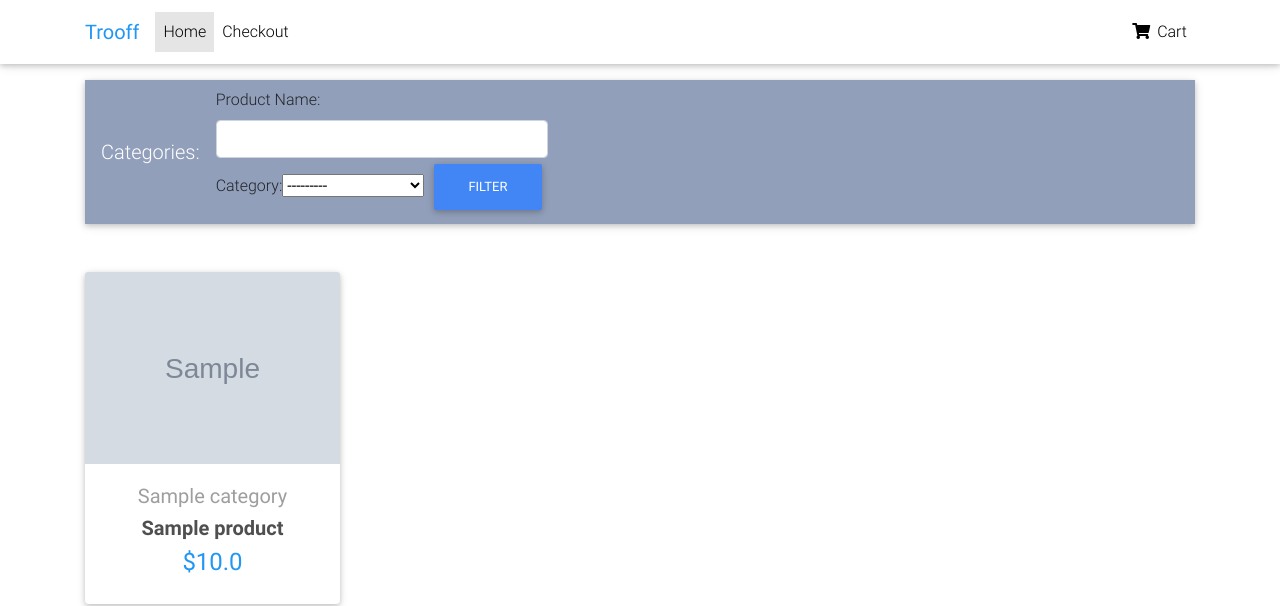
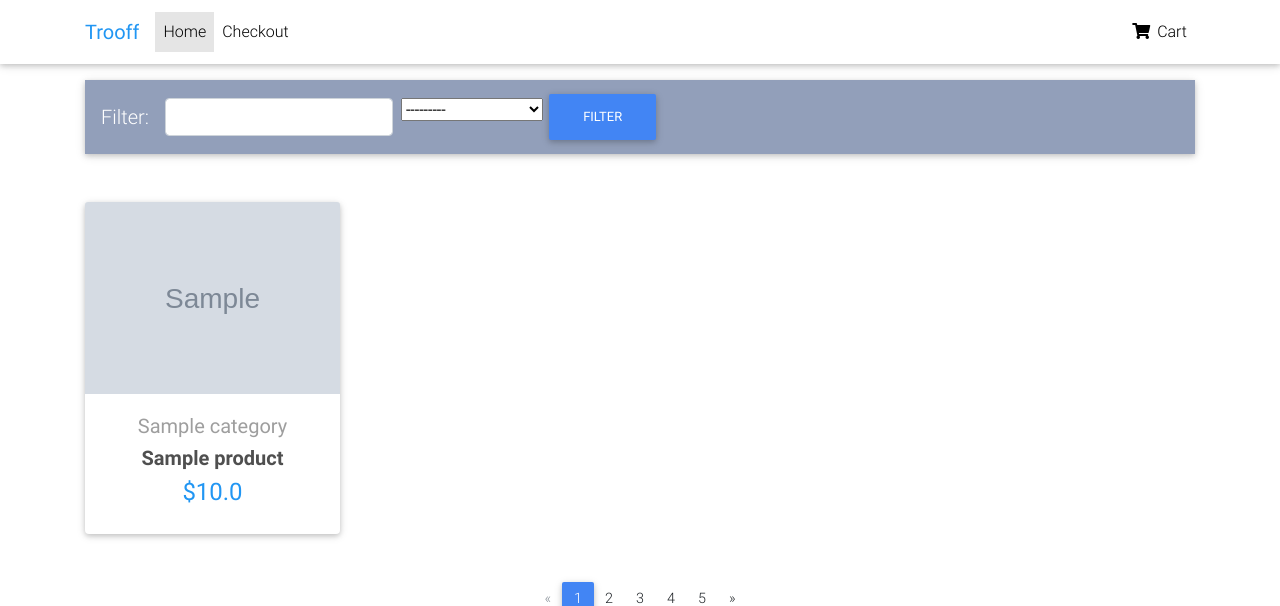
Before and after one commit to jpkim921/store, a Django app: page / in a window 1280 px wide. Shown: the top 606 px of the page. Run offline with Django 3.2, Linux system fonts and the light colour scheme; tables that the repository leaves empty hold one stand-in row (values such as "Sample post"); grey boxes marked "Sample" are stand-in pictures; some libraries are stand-ins or nearby versions.

Commit message:
add some styling to filter

```diff
--- a/products/filters.py
+++ b/products/filters.py
@@ -7,7 +7,7 @@ from .models import Product
 class ProductFilter(django_filters.FilterSet):
     # name = django_filters.CharFilter(lookup_expr='iexact')
     name = CharFilter(field_name="name", lookup_expr='icontains', label="Product Name",
-                      widget=forms.TextInput(attrs={'class': 'form-control mr-sm-2'}))
+                      widget=forms.TextInput(attrs={'class': 'form-control mb-2 mr-sm-2'}))
     # category = MultipleChoiceFilter(choices=Product.category, field_name='category', label="Category",
     #                                 widget=forms.SelectMultiple(attrs={'class': 'form-control form-control-sm'}))
 
--- a/templates/home-page.html
+++ b/templates/home-page.html
@@ -1,67 +1,65 @@
-{% extends 'base.html' %}
-{% load static %}
-
-{% block content %}
+{% extends 'base.html' %} {% load static %} {% block content %}
 
 <!--Main layout-->
 <main>
   <div class="container">
-
     <!--Navbar-->
-      <nav class="navbar navbar-expand-lg navbar-dark mdb-color lighten-3 mt-3 mb-5">
-
+    <nav
+      class="navbar navbar-expand-lg navbar-dark mdb-color lighten-3 mt-3 mb-5"
+    >
       <!-- Navbar brand -->
-        <span class="navbar-brand">Categories:</span>
+      <span class="navbar-brand">Filter:</span>
 
       <!-- Collapse button -->
-        <button class="navbar-toggler" type="button" data-toggle="collapse" data-target="#basicExampleNav"
-          aria-controls="basicExampleNav" aria-expanded="false" aria-label="Toggle navigation">
+      <button
+        class="navbar-toggler"
+        type="button"
+        data-toggle="collapse"
+        data-target="#basicExampleNav"
+        aria-controls="basicExampleNav"
+        aria-expanded="false"
+        aria-label="Toggle navigation"
+      >
         <span class="navbar-toggler-icon"></span>
       </button>
 
       <!-- Collapsible content -->
       <div class="collapse navbar-collapse" id="basicExampleNav">
-          <form method="GET">
-            {{myFilter.form}}
-            <button class='btn btn-primary' type="submit">Filter</button>
+        <form method="GET" class="form-inline">
+          <ul class="navbar-nav mr-auto">
+            <li class="nav-item" style="margin-top: 10px;">
+              {{myFilter.form.name}}
+            </li>
+            <li class="nav-item" style="margin-top: 10px;">
+              {{myFilter.form.category}}
+            </li>
+            <li class="nav-item">
+              <button class="btn btn-primary" type="submit">Filter</button>
+            </li>
+            <!-- <li class="nav-item">
+                <a class="nav-link" href="#">Outwears</a>
+              </li> -->
+          </ul>
+          <!-- {{myFilter.form}} -->
         </form>
 
-          <!-- <ul class="navbar-nav mr-auto">
-            <li class="nav-item active">
-              <a class="nav-link" href="#">All
-                <span class="sr-only">(current)</span>
-              </a>
-            </li>
-            <li class="nav-item">
-              <a class="nav-link" href="#">Shirts</a>
-            </li>
-            <li class="nav-item">
-              <a class="nav-link" href="#">Sport wears</a>
-            </li>
-            <li class="nav-item">
-              <a class="nav-link" href="#">Outwears</a>
-            </li>
-          </ul>
-          <form class="form-inline">
+        <!-- <form class="form-inline">
             <div class="md-form my-0">
               <input class="form-control mr-sm-2" type="text" placeholder="Search" aria-label="Search">
             </div>
           </form> -->
       </div>
       <!-- Collapsible content -->
-
     </nav>
     <!--/.Navbar-->
 
     <!--Section: Products v.3-->
-      {% block products %}
-      {% endblock %}
+    {% block products %} {% endblock %}
     <!--Section: Products v.3-->
 
     <!--Pagination-->
     <nav class="d-flex justify-content-center wow fadeIn">
       <ul class="pagination pg-blue">
-
         <!--Arrow left-->
         <li class="page-item disabled">
           <a class="page-link" href="#" aria-label="Previous">
@@ -71,7 +69,8 @@
         </li>
 
         <li class="page-item active">
-            <a class="page-link" href="#">1
+          <a class="page-link" href="#"
+            >1
             <span class="sr-only">(current)</span>
           </a>
         </li>
@@ -97,7 +96,6 @@
       </ul>
     </nav>
     <!--Pagination-->
-
   </div>
 </main>
 <!--Main layout-->
```
Lines whose indentation alone changed are shown as unchanged.
